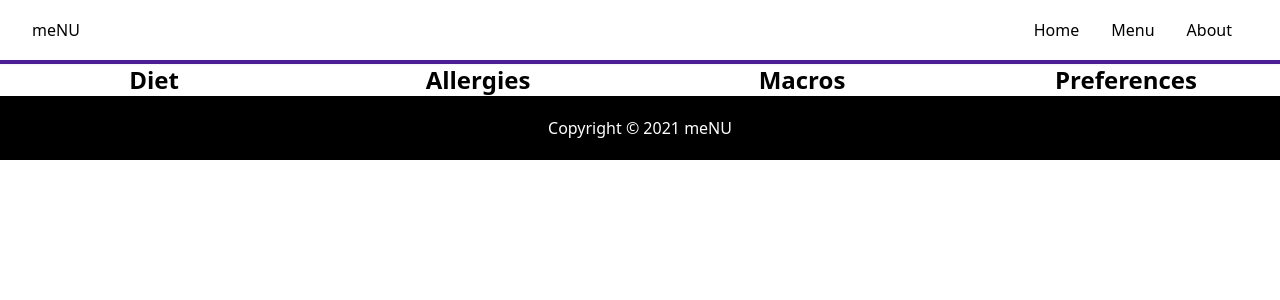
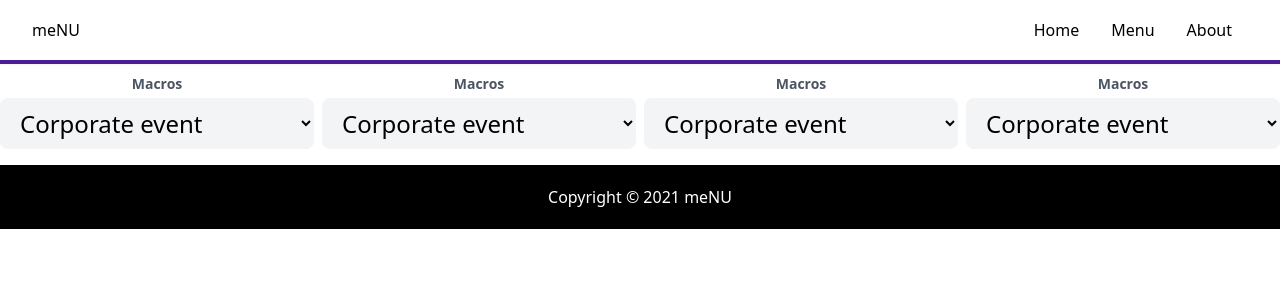
Before and after one commit to SengdowJones/meNU, a React (Create React App) app: page /about in a window 1280 px wide. Shown: the top 300 px of the page. Built offline with nearby package versions, Linux system fonts and the light colour scheme.

Commit message:
Add dropdown menus

```diff
--- a/src/pages/about.js
+++ b/src/pages/about.js
@@ -2,11 +2,63 @@ import React from 'react';
 
 const About = () => {
   return (
-    <div className='grid grid-cols-4 gap-4 bg-white'>
-      <div className='text-2xl text-center font-black'>Diet</div>
-      <div className='text-2xl text-center font-black'>Allergies</div>
-      <div className='text-2xl text-center font-black'>Macros</div>
-      <div className='text-2xl text-center font-black'>Preferences</div>
+    <div className='grid grid-cols-4 gap-2 bg-white'>
+      <div className='text-2xl text-center font-black'>
+        <div class="relative mb-4 ">
+            <label class="block ">
+                <label for="email" class="text-sm leading-7 text-gray-600">Macros</label>
+                <select
+                    class="block w-full px-4 py-2 bg-gray-100 border-transparent rounded-lg focus:border-gray-500 focus:bg-white focus:ring-0">
+                    <option>Corporate event</option>
+                    <option>Wedding</option>
+                    <option>Birthday</option>
+                    <option>Other</option>
+                </select>
+            </label>
+        </div>
+      </div>
+      <div className='text-2xl text-center font-black'>
+        <div class="relative mb-4 ">
+            <label class="block ">
+                <label for="email" class="text-sm leading-7 text-gray-600">Macros</label>
+                <select
+                    class="block w-full px-4 py-2 bg-gray-100 border-transparent rounded-lg focus:border-gray-500 focus:bg-white focus:ring-0">
+                    <option>Corporate event</option>
+                    <option>Wedding</option>
+                    <option>Birthday</option>
+                    <option>Other</option>
+                </select>
+            </label>
+        </div>
+      </div>
+      <div className='text-2xl text-center font-black'>
+        <div class="relative mb-4 ">
+            <label class="block ">
+                <label for="email" class="text-sm leading-7 text-gray-600">Macros</label>
+                <select
+                    class="block w-full px-4 py-2 bg-gray-100 border-transparent rounded-lg focus:border-gray-500 focus:bg-white focus:ring-0">
+                    <option>Corporate event</option>
+                    <option>Wedding</option>
+                    <option>Birthday</option>
+                    <option>Other</option>
+                </select>
+            </label>
+        </div>
+      </div>
+      <div className='text-2xl text-center font-black'>
+        <div class="relative mb-4 ">
+            <label class="block ">
+                <label for="email" class="text-sm leading-7 text-gray-600">Macros</label>
+                <select
+                    class="block w-full px-4 py-2 bg-gray-100 border-transparent rounded-lg focus:border-gray-500 focus:bg-white focus:ring-0">
+                    <option>Corporate event</option>
+                    <option>Wedding</option>
+                    <option>Birthday</option>
+                    <option>Other</option>
+                </select>
+            </label>
+        </div>
+      </div>
     </div>
   );
 };
```
Also changed, not shown: 1 other file (tests, documents, lock files or other folders).
